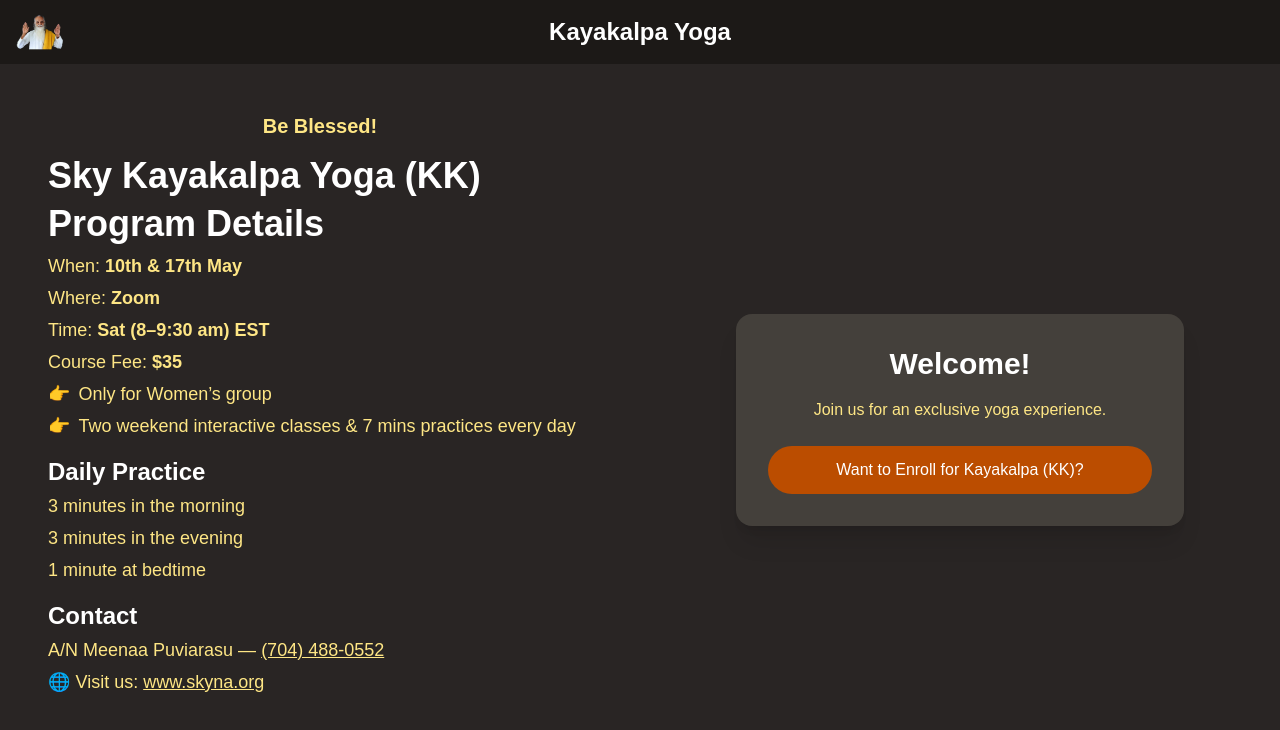
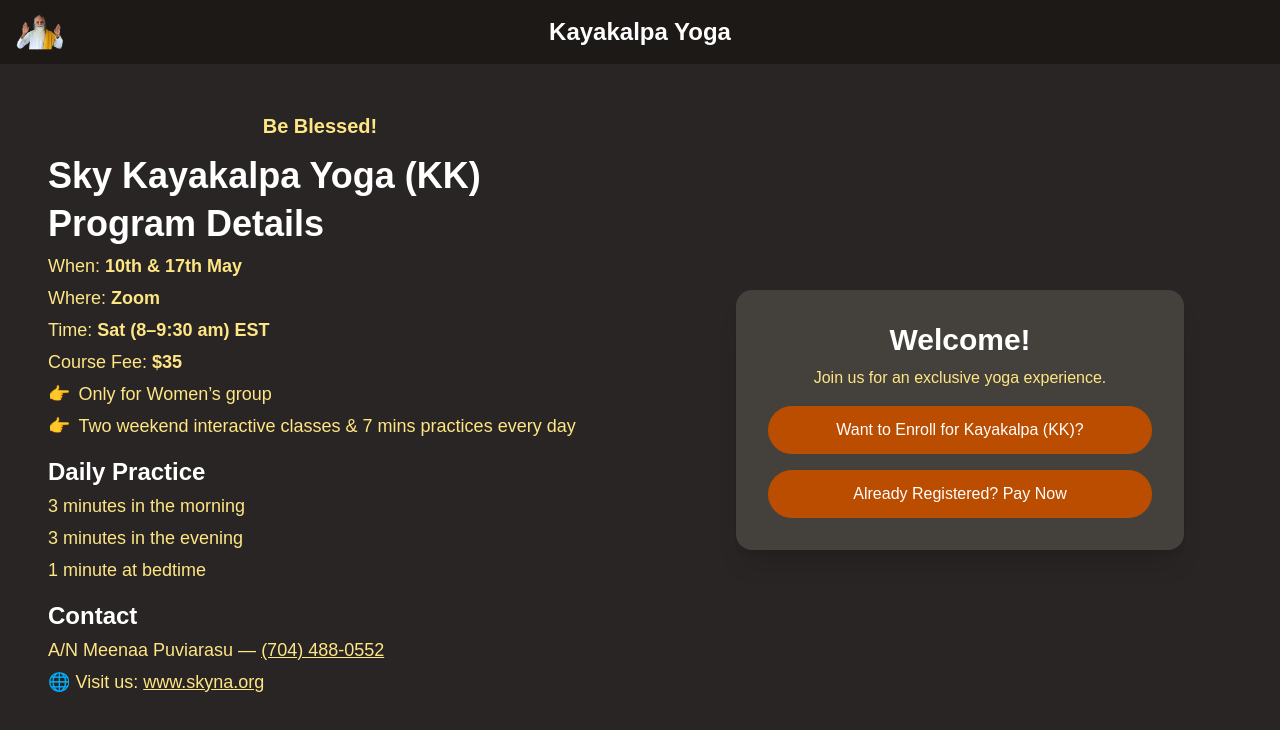
Before and after one commit to Itz-Viggy/Yoga-Registration, a Next.js app: page / in a window 1280 px wide. Shown: the top 730 px of the page. Built offline with nearby package versions, Linux system fonts and the light colour scheme.

Commit message:
Added Another Button

```diff
--- a/src/app/page.tsx
+++ b/src/app/page.tsx
@@ -126,11 +126,11 @@ export default function HomePage() {
 
           {/* ---------- Welcome Modal ---------- */}
           <section className="w-full md:w-1/2 bg-stone-800 p-6 flex items-center justify-center">
-            <div className="w-full max-w-md bg-stone-700 p-8 rounded-2xl shadow-xl text-center">
-              <h3 className="text-2xl md:text-3xl font-bold text-white mb-4">
+  <div className="w-full max-w-md bg-stone-700 p-8 rounded-2xl shadow-xl text-center space-y-4">
+    <h3 className="text-2xl md:text-3xl font-bold text-white mb-2">
       Welcome!
     </h3>
-              <p className="text-amber-200 mb-6 text-sm md:text-base">
+    <p className="text-amber-200 mb-4 text-sm md:text-base">
       Join us for an exclusive yoga experience.
     </p>
     <button
@@ -139,8 +139,15 @@ export default function HomePage() {
     >
       Want to Enroll for Kayakalpa (KK)?
     </button>
+    <button
+      onClick={() => router.push("/register/step1")}
+      className="w-full py-3 px-4 bg-amber-700 text-white rounded-full hover:bg-stone-500 transition-colors text-sm md:text-base"
+    >
+      Already Registered? Pay Now
+    </button>
   </div>
 </section>
+
         </div>
 
         {/* ------------ Bottom row: Benefits ------------ */}
```
Lines whose indentation alone changed are shown as unchanged.
